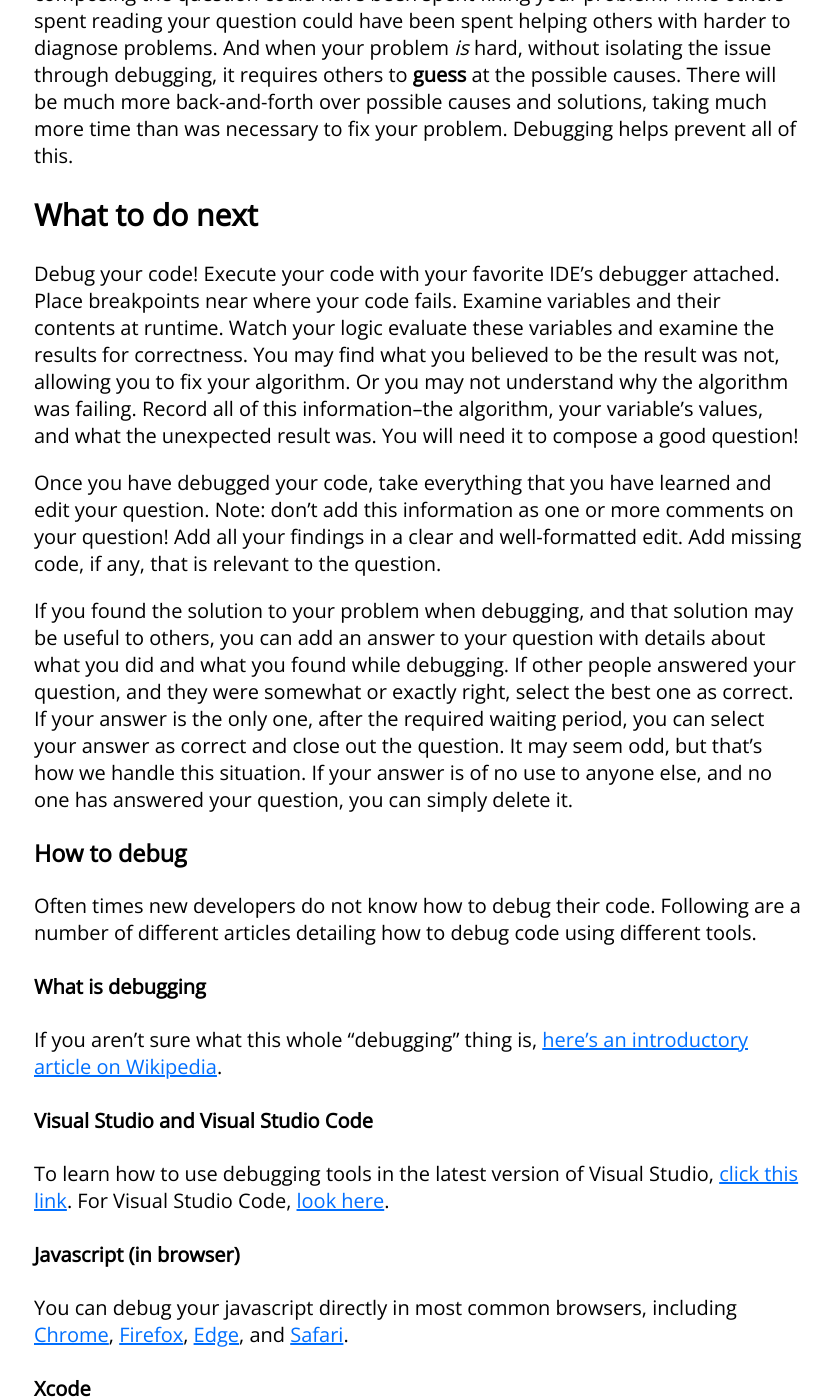
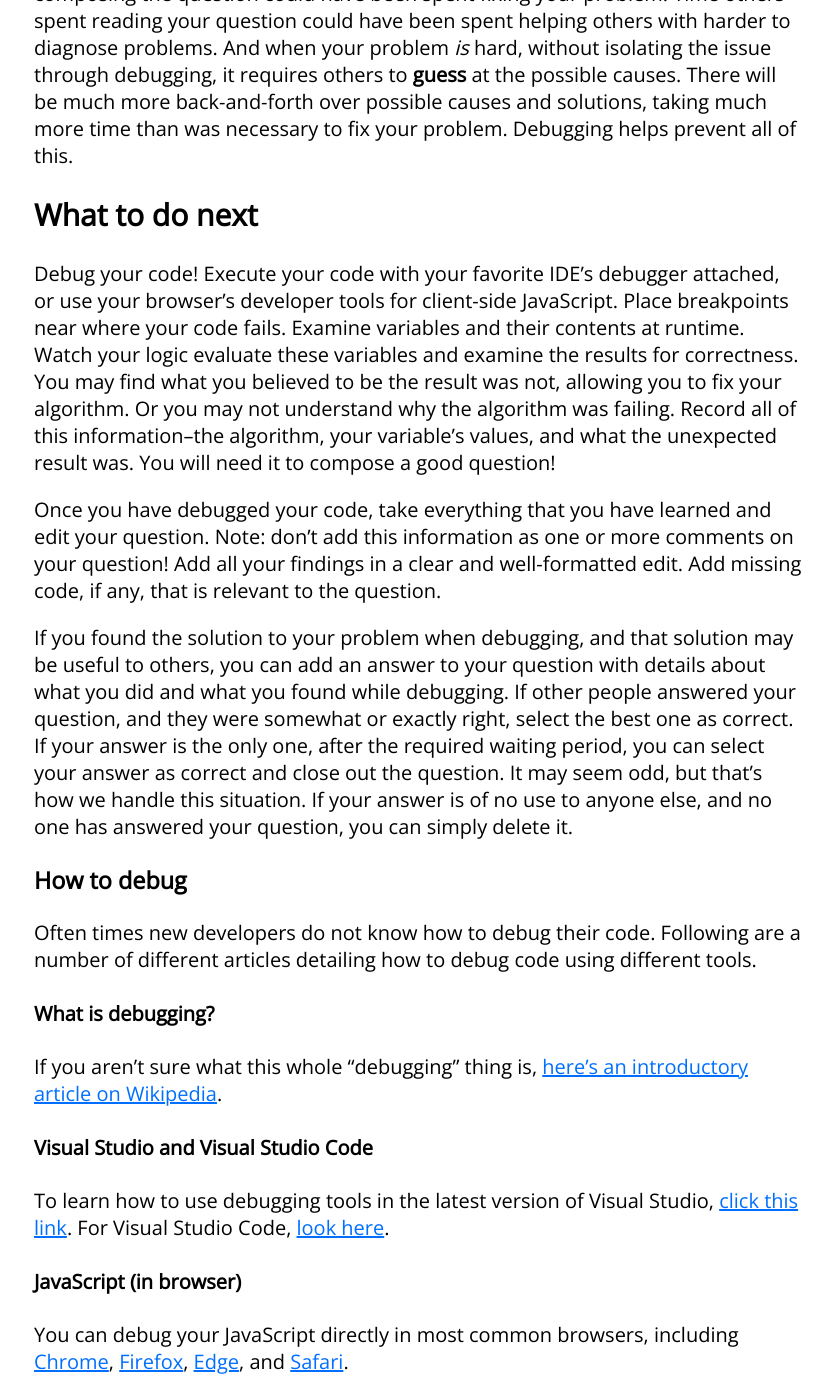
Before and after one commit to WillSullivan/idownvotedbecause, a Jekyll site: the page built from stackoverflow/nodebugging.md, in a window 1280 px wide and 1400 px high, scrolled down 811 px. Shown: the whole window, without its empty margins (222-1054 px from the left). Built offline with Jekyll 4.4.1, drawn with Linux system fonts in a browser that asks for light colours; comment, search, counter and statistics services are not loaded.

Commit message:
Add note about browser debugging, minor copyedits

```diff
--- a/stackoverflow/nodebugging.md
+++ b/stackoverflow/nodebugging.md
@@ -17,7 +17,7 @@ Without making the effort to debug failing code, the less obvious the problem is
 Without debugging, you risk wasting the time of those who are trying to help you. If the problem is easy to fix, and would have become self evident when debugging, there was no need to ask the question in the first place. Time you spent composing the question could have been spent fixing your problem. Time others spent reading your question could have been spent helping others with harder to diagnose problems. And when your problem *is* hard, without isolating the issue through debugging, it requires others to **guess** at the possible causes. There will be much more back-and-forth over possible causes and solutions, taking much more time than was necessary to fix your problem. Debugging helps prevent all of this.
 
 ## What to do next {#whattodonext}
-Debug your code! Execute your code with your favorite IDE's debugger attached. Place breakpoints near where your code fails. Examine variables and their contents at runtime. Watch your logic evaluate these variables and examine the results for correctness. You may find what you believed to be the result was not, allowing you to fix your algorithm. Or you may not understand why the algorithm was failing. Record all of this information--the algorithm, your variable's values, and what the unexpected result was. You will need it to compose a good question!
+Debug your code! Execute your code with your favorite IDE's debugger attached, or use your browser's developer tools for client-side JavaScript. Place breakpoints near where your code fails. Examine variables and their contents at runtime. Watch your logic evaluate these variables and examine the results for correctness. You may find what you believed to be the result was not, allowing you to fix your algorithm. Or you may not understand why the algorithm was failing. Record all of this information--the algorithm, your variable's values, and what the unexpected result was. You will need it to compose a good question!
 
 Once you have debugged your code, take everything that you have learned and edit your question. Note: don't add this information as one or more comments on your question! Add all your findings in a clear and well-formatted edit. Add missing code, if any, that is relevant to the question.
 
@@ -26,14 +26,14 @@ If you found the solution to your problem when debugging, and that solution may
 ### How to debug {#howtodebug}
 Often times new developers do not know how to debug their code. Following are a number of different articles detailing how to debug code using different tools.
 
-#### What is debugging {#whatisdebugging}
+#### What is debugging? {#whatisdebugging}
 If you aren't sure what this whole "debugging" thing is, [here's an introductory article on Wikipedia](https://en.wikipedia.org/wiki/Debugging).
 
 #### Visual Studio and Visual Studio Code {#visualstudio}
 To learn how to use debugging tools in the latest version of Visual Studio, [click this link](https://docs.microsoft.com/en-us/visualstudio/debugger/debugger-feature-tour). For Visual Studio Code, [look here](https://code.visualstudio.com/docs/editor/debugging).
 
-#### Javascript (in browser) {#javascriptinbrowser}
-You can debug your javascript directly in most common browsers, including [Chrome](https://developer.chrome.com/extensions/tut_debugging), [Firefox](https://developer.mozilla.org/en-US/docs/Tools/Debugger), [Edge](https://docs.microsoft.com/en-us/microsoft-edge/f12-devtools-guide/debugger), and [Safari](https://developer.apple.com/safari/tools/).
+#### JavaScript (in browser) {#javascriptinbrowser}
+You can debug your JavaScript directly in most common browsers, including [Chrome](https://developer.chrome.com/extensions/tut_debugging), [Firefox](https://developer.mozilla.org/en-US/docs/Tools/Debugger), [Edge](https://docs.microsoft.com/en-us/microsoft-edge/f12-devtools-guide/debugger), and [Safari](https://developer.apple.com/safari/tools/).
 
 #### Xcode {#xcode}
 You can learn how to debug in the Xcode IDE [at this link](https://developer.apple.com/library/content/documentation/DeveloperTools/Conceptual/debugging_with_xcode/chapters/debugging_tools.html).
```
